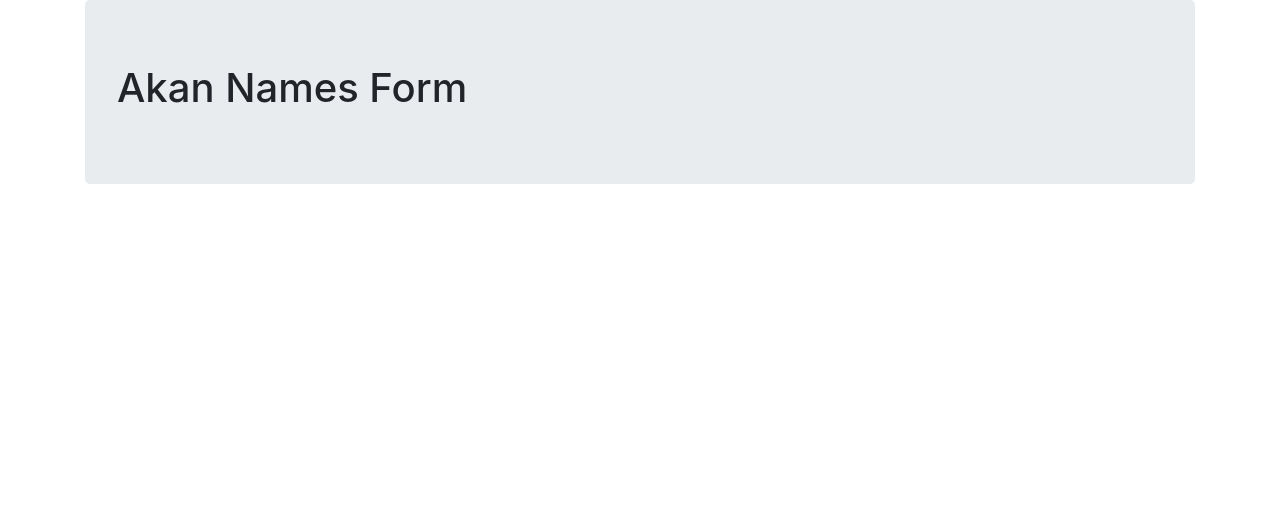
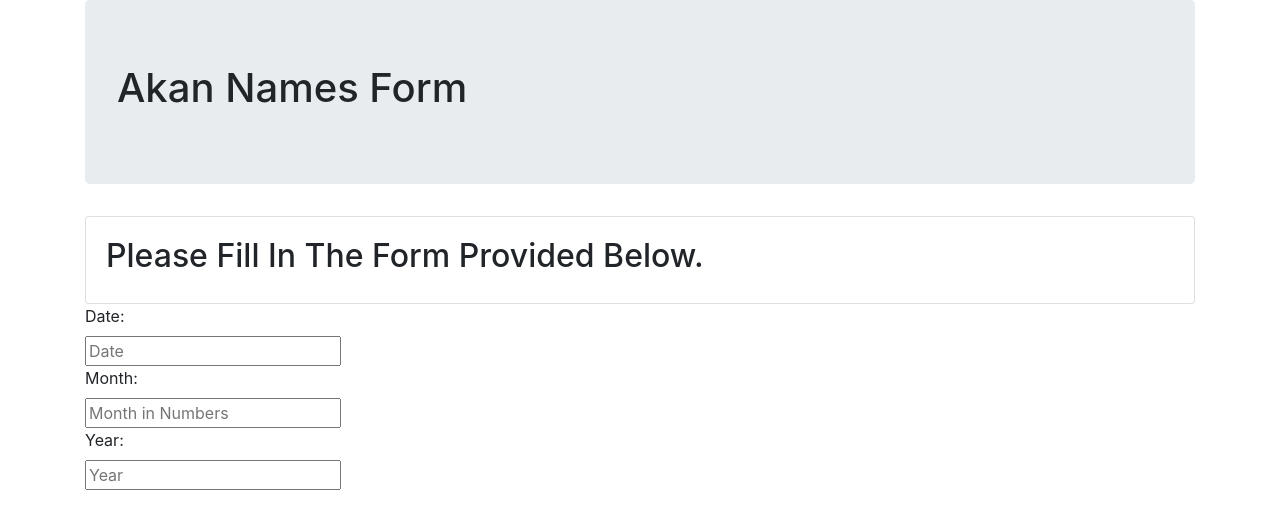
Before and after one commit to AnnabelMate/akan-names, a plain HTML site: page akan-name.html in a window 1280 px wide. Drawn offline with nearby package versions, Linux system fonts and the light colour scheme.

Commit message:
add class form and details to akan-name.html.

```diff
--- a/akan-name.html
+++ b/akan-name.html
@@ -12,6 +12,26 @@
           <div class="jumbotron">
         <h1>Akan Names Form</h1>
           </div>
+          <div class="row">
+            <div class="col-md-12">
+              <div class="card">
+                <div class="card-body">
+        <h2>Please Fill In The Form Provided Below.</h2>
+            </div>
+          </div>
+          <div class="form">
+            <label for="date">Date:</label>
+            <br>
+            <input type="text" id="date" name="date" placeholder="Date">
+            <br>
+            <label for="date">Month:</label>
+            <br>
+            <input type="text" id="month" name="month" placeholder="Month in Numbers">
+            <br>
+            <label for="date">Year:</label>
+            <br>
+            <input type="text" id="year" name="year" placeholder="Year">
+          </div>
         </div>
     </body>
 </html>
```
